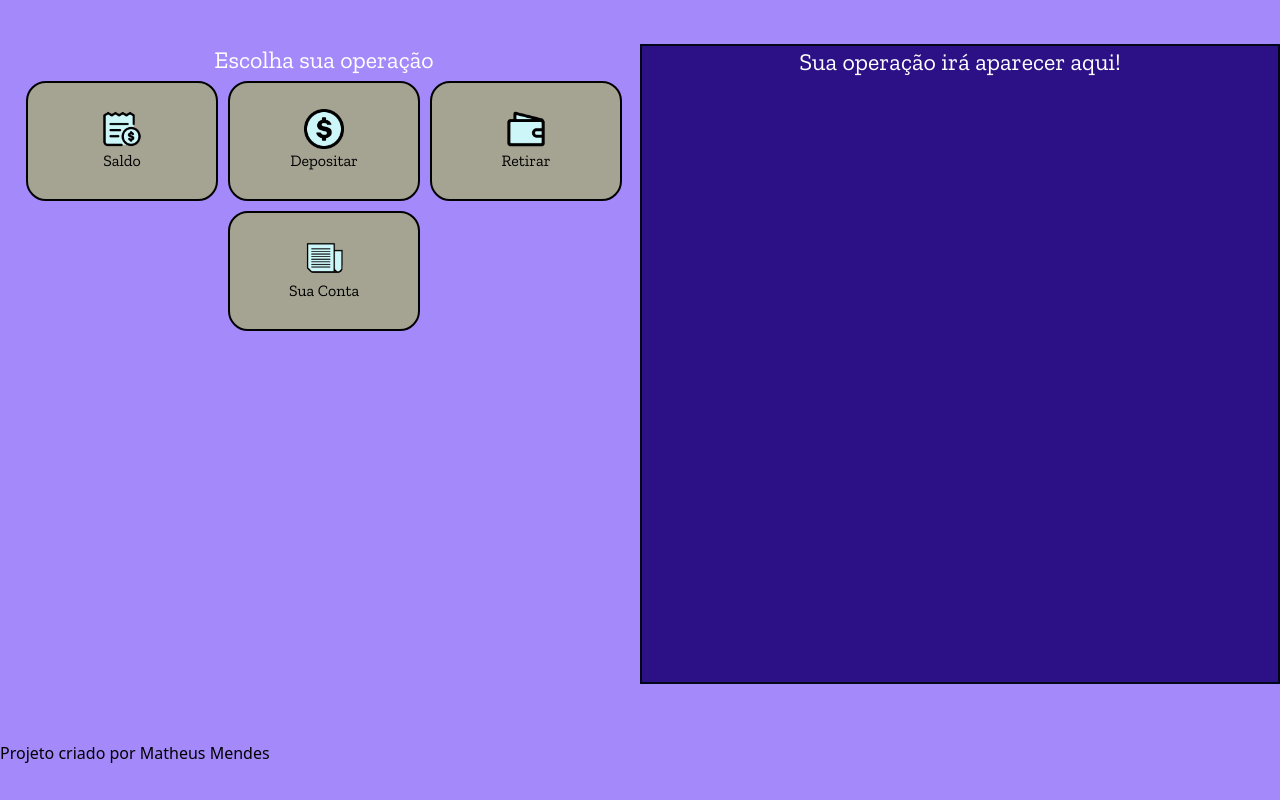
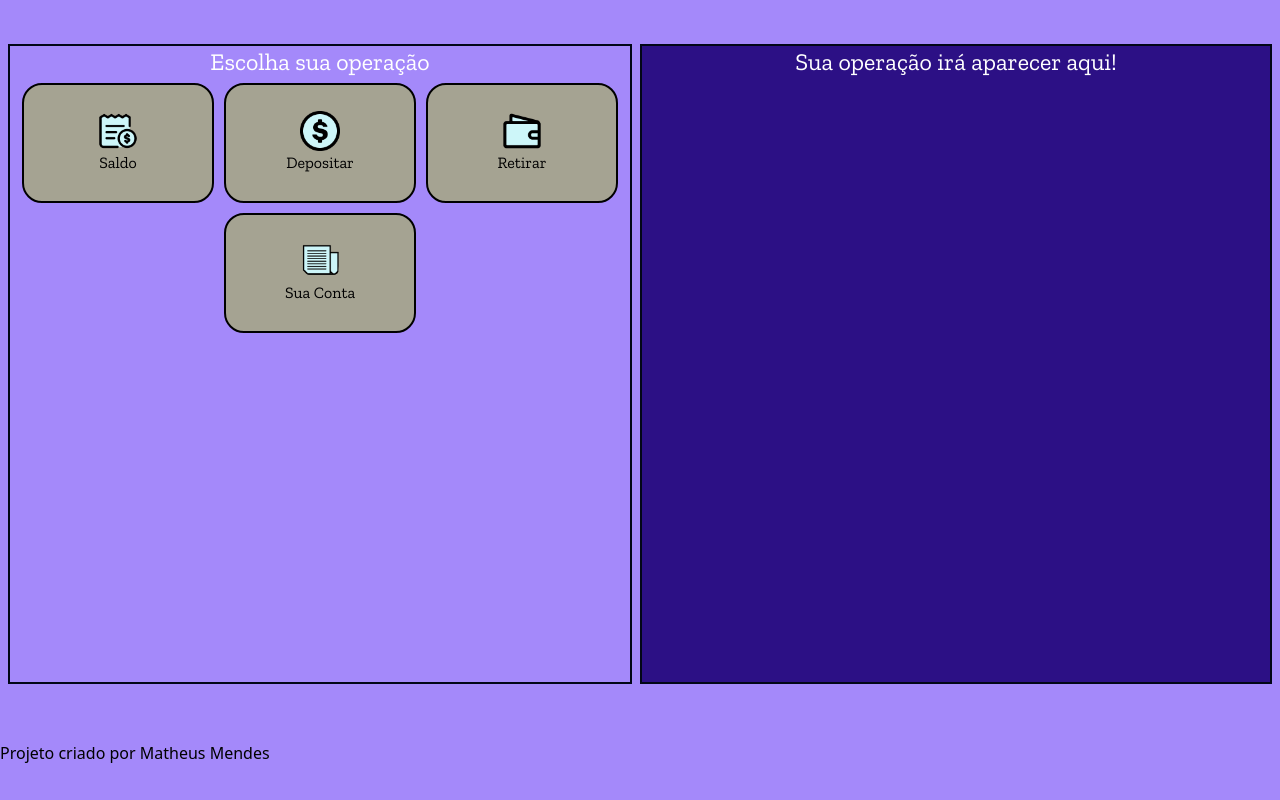
Before and after one commit to matheusmendesds/carteira, a Next.js app: page / in a window 1280 px wide. Built offline with nearby package versions, Linux system fonts and the light colour scheme.

Commit message:
Update index.js

```diff
--- a/src/pages/index.js
+++ b/src/pages/index.js
@@ -1,7 +1,6 @@
 import React, { useState } from "react";
 import { Quicksand } from 'next/font/google'
 import Image from "next/image";
-import Link from "next/link";
 
 const quicksand = Quicksand({
   weight: '400',
@@ -17,31 +16,49 @@ export default function Home() {
   //RETIRAR DINHEIRO
   const [retirar, setRetirar] = useState(0)
   function handleRetirar(e) {
+
       setRetirar(e.target.value);
+
   }
   //Função para retirar dinheiro
   function handlePag(e) {
+
+    if (retirar <= 0 ) {
+      alert('Insira um valor maior que zero para retirar')
+    }else if (retirar > saldo) {
+        alert('Saldo Insuficiente')
+    } else {
         setSaldo(saldo - Number(retirar))
         e.preventDefault();
         const histDep = document.getElementById('historicoDeposito')
         histDep.innerHTML += `<p>Você retirou R$${retirar}</p>`
         alert(`Você retirou R$${retirar},00`)
     }
+  }
 
   //DEPOSITO DINHEIRO
   const [deposito, setDeposito] = useState(0)
   //Função que acompanha a mudança da variavel Deposito
   function handleChange(e) {
-    setDeposito(e.target.value);
+    if (e.target.value > 200) {
+      alert('Limite de deposito excedido')
+    } else {
+      setDeposito(e.target.value)
+    }
   }
 
   //Função para somar o Deposito com o saldo
   function handleDeposito(e) {
+    if(deposito > 0) {
       setSaldo(saldo + Number(deposito))
       e.preventDefault();
       const histDep = document.getElementById('historicoDeposito')
       histDep.innerHTML += `<p>Você depositou R$${deposito}</p>`
       alert(`Você depositou R$${deposito},00`)
+    } else {
+      alert('Isira um valor entre 1 e 200')
+    }
+
 
   }
 
@@ -71,7 +88,7 @@ export default function Home() {
 
   return (
     <>
-        <section className="ml-2 text-center">
+        <section className="ml-2 mr-2 text-center border-2 border-slate-950">
           <h1 className=" text-md text-white md:text-2xl">Escolha sua operação</h1>
           <div>
             <button onClick={() => operar(1)} className="btnInicio"><Image src="/images/imgnav.png" width={40} height={40} alt="Saldo" className="imagem"/>Saldo</button>
@@ -82,7 +99,7 @@ export default function Home() {
 
         </section>
 
-        <section className="tela border-2 border-slate-950  ">
+        <section className="tela border-2 border-slate-950 mr-2">
           <h1 className="text-center text-md text-white md:text-2xl">Sua operação irá aparecer aqui!</h1>
           <div className={operVisivel  === 1 ? 'mostrando' : 'escondida'} id="tela1">
               <p>
```
Lines whose indentation alone changed are shown as unchanged.
